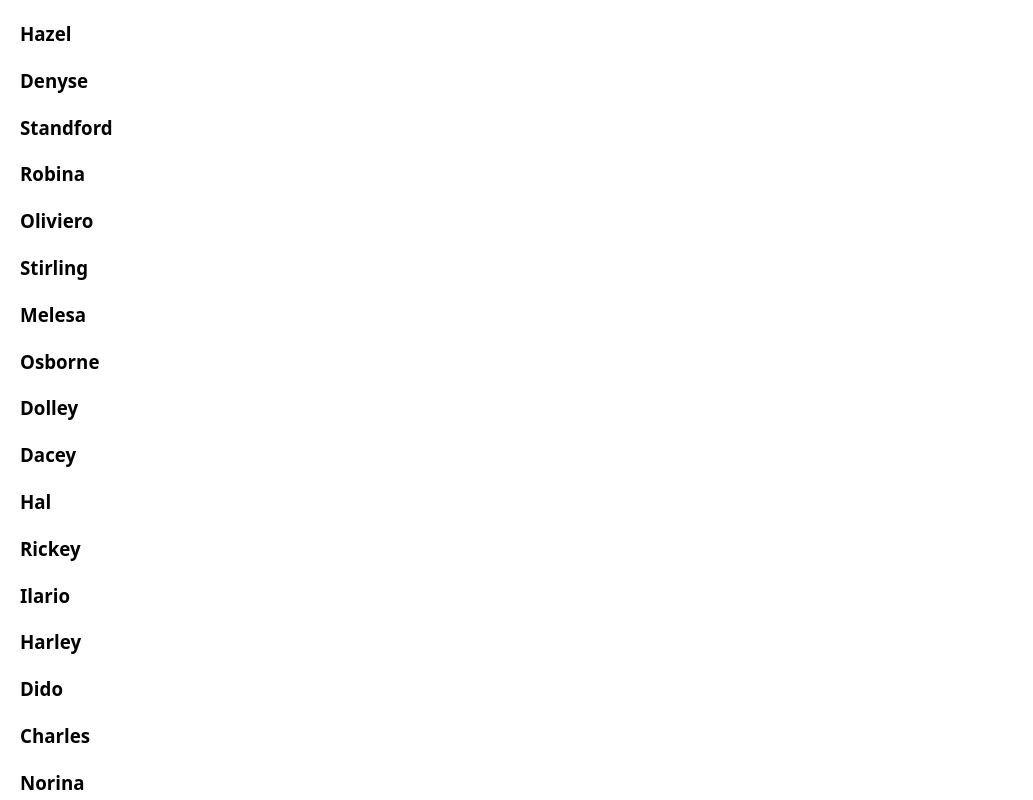
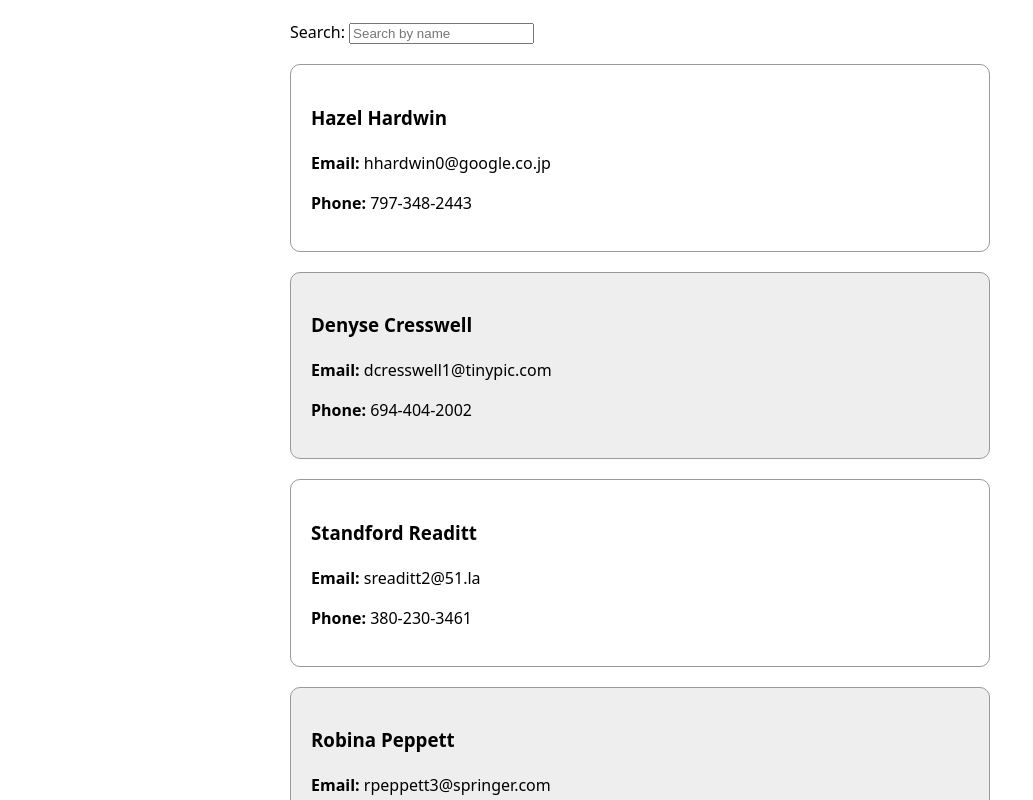
Before and after one commit to ironboy/my-react-project, a React (Vite) app: page / in a window 1280 px wide. Shown: the top 800 px of the page, without its empty margins (0-1033 px from the left). Built offline with nearby package versions, Linux system fonts and the light colour scheme.

Commit message:
search added

```diff
--- a/src/App.tsx
+++ b/src/App.tsx
@@ -1,3 +1,4 @@
+import { useState } from 'react';
 import useFetchJson from "./utils/useFetchJson";
 
 interface User {
@@ -10,12 +11,35 @@ interface User {
 
 export default function App() {
 
+  const [search, setSearch] = useState('');
   const users = useFetchJson<User[]>('/json/users.json');
 
-  return <>
-    {users?.map(({ firstName }, i) => <h3 key={i}>
-      {firstName}
-    </h3>)}
-  </>;
+  // Search/filters the users array
+  // by the search phrase (search)
+  const found = users?.filter(({ firstName, lastName }) => {
+    const wholeName = firstName + ' ' + lastName;
+    return wholeName.toLowerCase().includes(search.toLowerCase());
+  });
+
+  return <main>
+    <label>
+      Search:&nbsp;
+      <input
+        type="text"
+        value={search}
+        onChange={event => setSearch(event.target.value)}
+        placeholder="Search by name"
+      />
+    </label>
+
+    {found?.map(({
+      id, firstName, lastName, email, phone
+    }) => <article key={id}>
+        <h3>{firstName} {lastName}</h3>
+        <p><b>Email: </b>{email}</p>
+        <p><b>Phone: </b>{phone}</p>
+      </article>
+    )}
+  </main>;
 
 }
--- a/src/css/index.css
+++ b/src/css/index.css
@@ -11,3 +11,19 @@
 body {
   margin: 20px;
 }
+
+main {
+  width: 700px;
+  margin: 0 auto;
+}
+
+article {
+  padding: 20px;
+  border: 1px solid #999;
+  border-radius: 10px;
+  margin-top: 20px;
+}
+
+article:nth-child(odd) {
+  background-color: #eee;
+}
```
